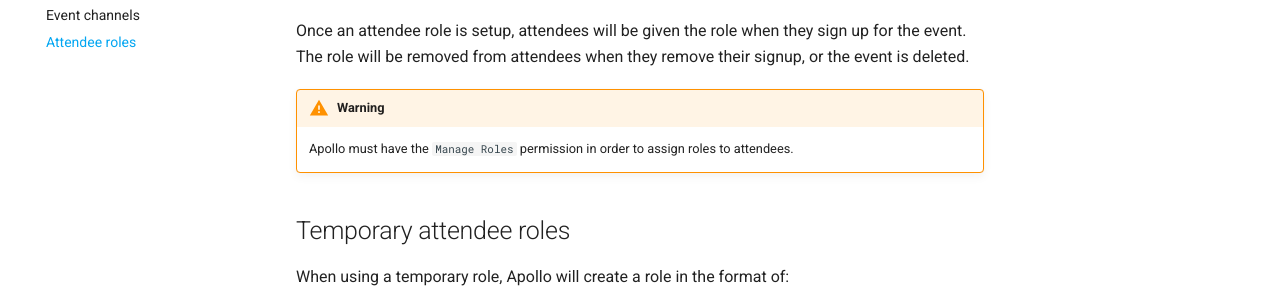
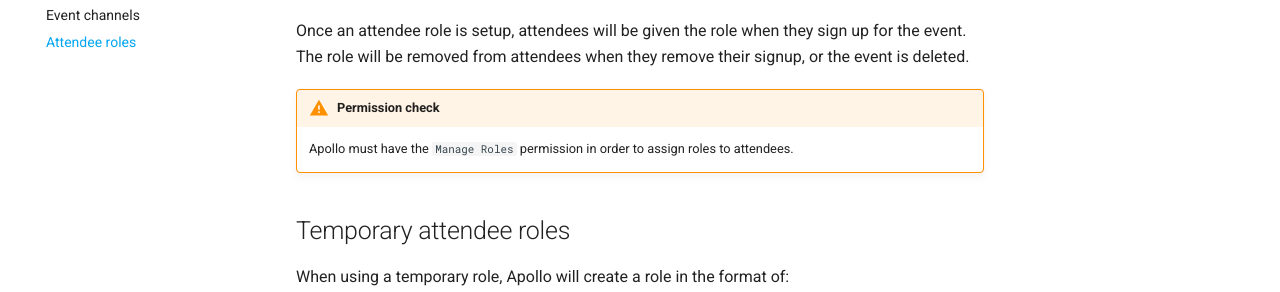
Before and after one commit to apollo-fyi/apollo-docs, an MkDocs documentation site: the page built from docs/attendee_roles.md, in a window 1280 px wide and 900 px high. Shown: the part 320-612 px from the top of the window. Built offline with MkDocs 1.6.1 and Material for MkDocs 9.7.7, drawn with Linux system fonts in a browser that asks for light colours.

Commit message:
Update permission warning header

```diff
--- a/docs/attendee_roles.md
+++ b/docs/attendee_roles.md
@@ -12,7 +12,7 @@ Once an attendee role is setup, attendees will be given the role when they sign
 up for the event. The role will be removed from attendees when they remove their
 signup, or the event is deleted.
 
-!!! warning
+!!! warning "Permission check"
     Apollo must have the `Manage Roles` permission in order to assign roles to
     attendees.
 
```
